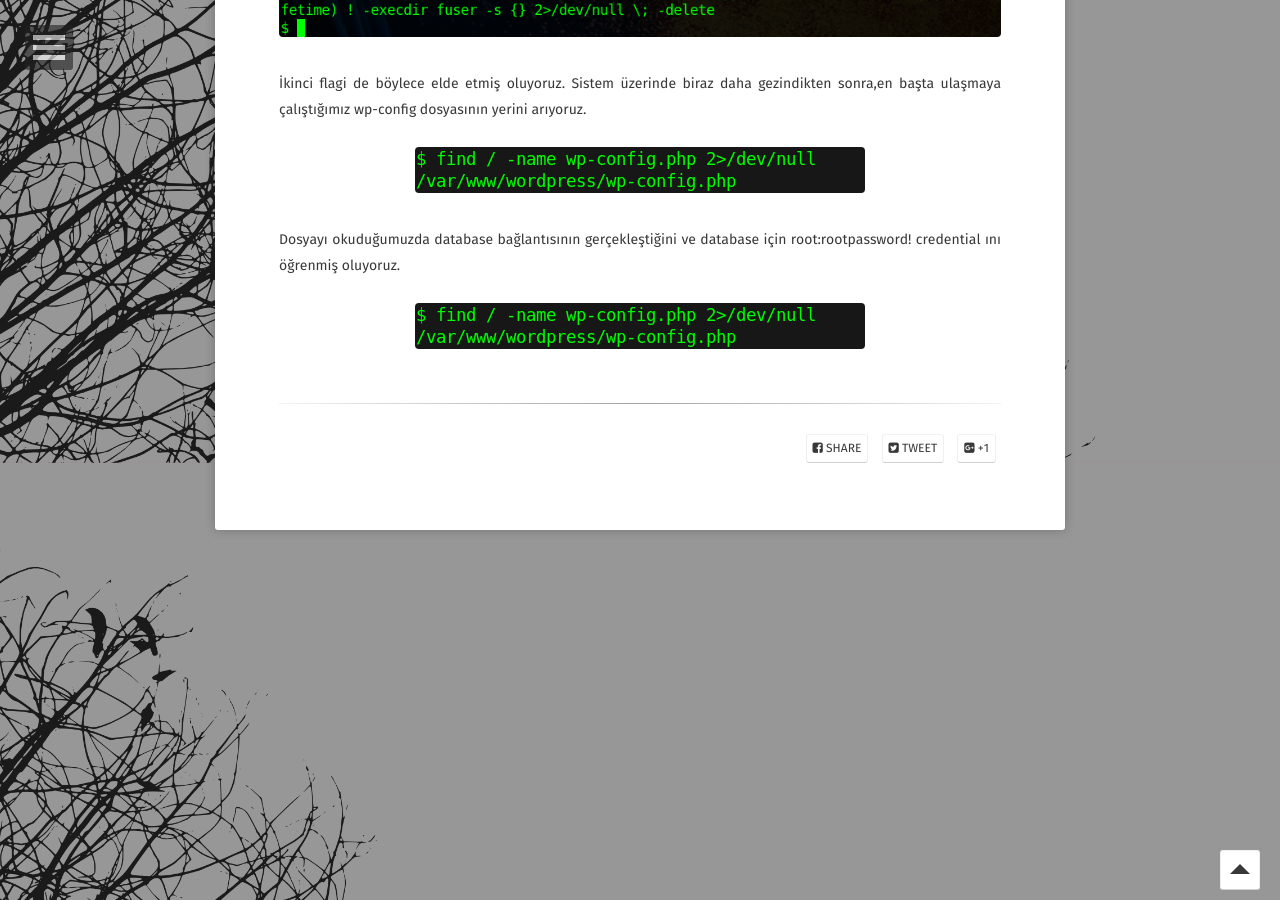
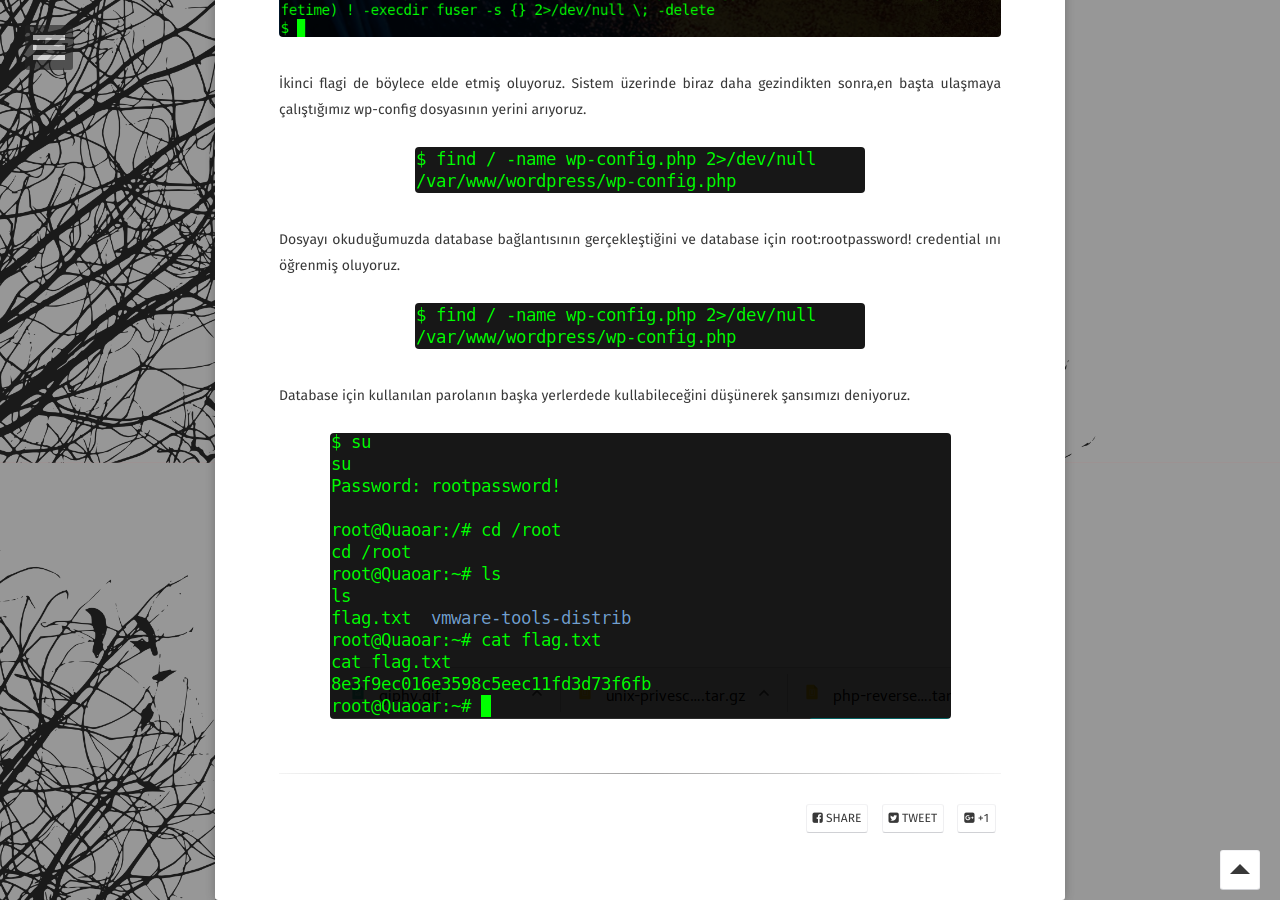
Before and after one commit to burcudemiralp/burcudemiralp.github.io, a Jekyll site: the page built from _posts/2018-06-07-Quaoar-Writeup.md, in a window 1280 px wide and 900 px high, scrolled down 4937 px. Built offline with Jekyll 4.4.1, drawn with Linux system fonts in a browser that asks for light colours; some web fonts are replaced.

Commit message:
Update 2018-06-07-Quaoar-Writeup.md

```diff
--- a/_posts/2018-06-07-Quaoar-Writeup.md
+++ b/_posts/2018-06-07-Quaoar-Writeup.md
@@ -82,3 +82,7 @@ Dosyayı okuduğumuzda database bağlantısının gerçekleştiğini ve database
 <figure >
     <img src="/assets/img/quaorafind.png">
 </figure>
+Database için kullanılan parolanın başka yerlerdede kullabileceğini düşünerek şansımızı deniyoruz.
+<figure >
+    <img src="/assets/img/quaoraroot.png">
+</figure>
```
